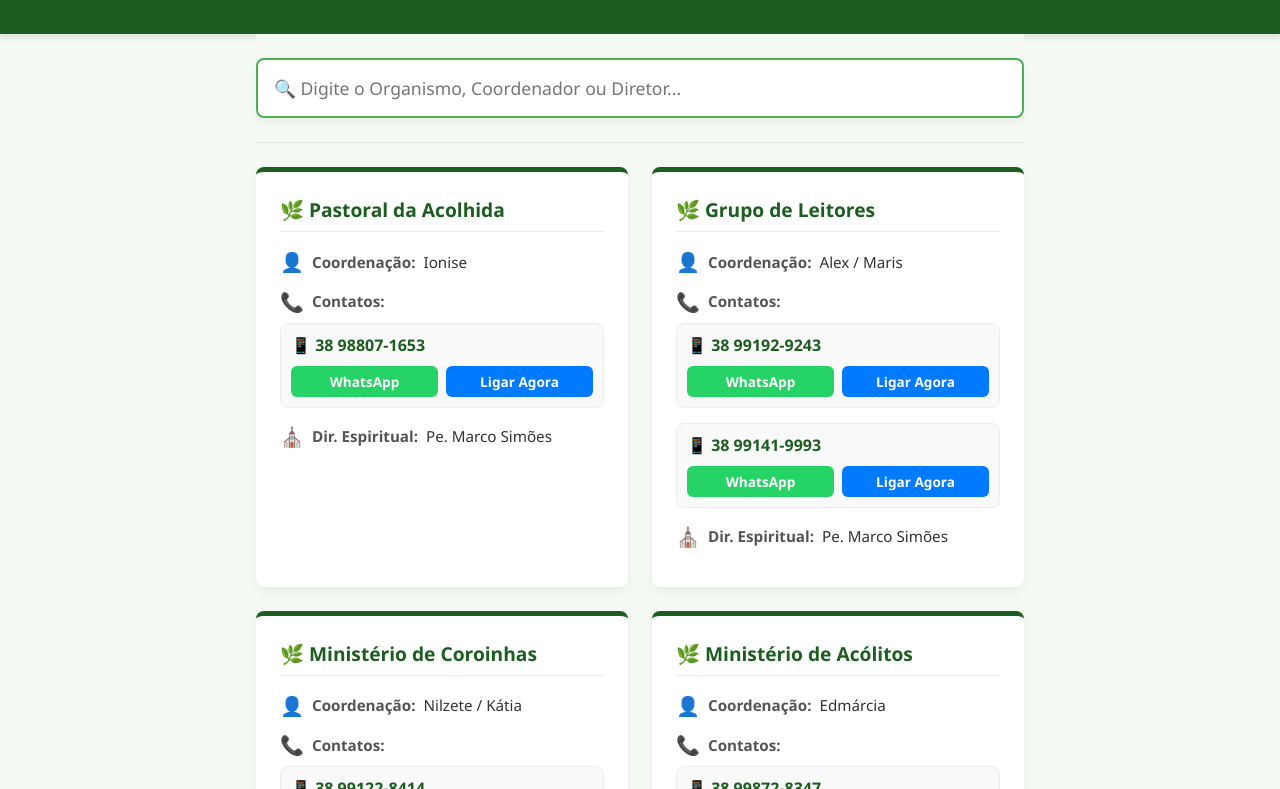
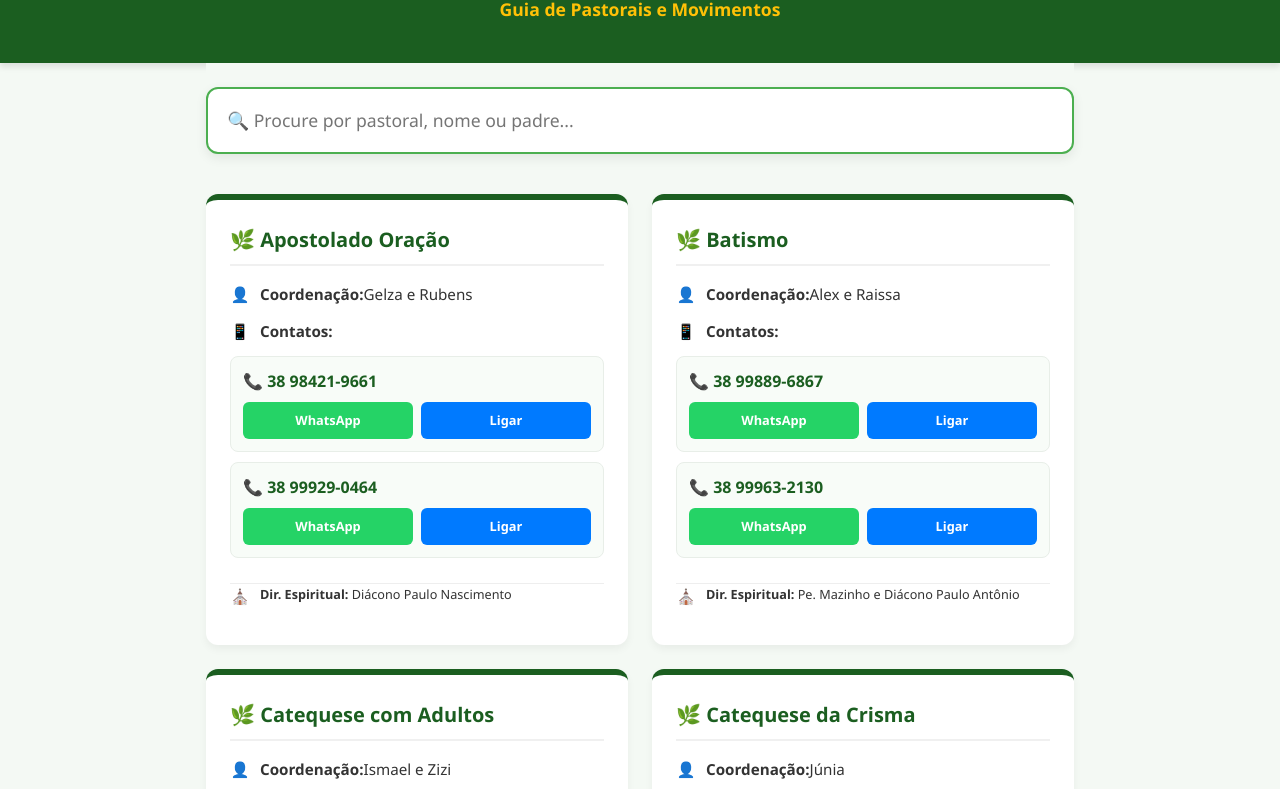
Before and after one commit to Fonseca2025/Coordenadores-Paroquiais, a plain HTML site: page index.html in a window 1280 px wide. Shown: the part 99-888 px from the top of the page. Drawn offline with Linux system fonts and the light colour scheme.

Commit message:
Update index.html

```diff
--- a/index.html
+++ b/index.html
@@ -26,12 +26,13 @@
         body {
             background-color: var(--fundo);
             color: var(--texto-escuro);
+            line-height: 1.6;
         }
 
         header {
             background-color: var(--verde-padroeiro);
             color: var(--branco);
-            padding: 2rem 1rem;
+            padding: 2.5rem 1rem;
             text-align: center;
             box-shadow: 0 4px 6px rgba(0,0,0,0.1);
         }
@@ -39,161 +40,139 @@
         header h1 {
             font-size: 1.8rem;
             margin-bottom: 0.5rem;
+            text-transform: uppercase;
+            letter-spacing: 1px;
         }
 
         header p {
             color: var(--dourado);
-            font-weight: 500;
+            font-weight: 600;
+            font-size: 1.1rem;
         }
 
         main {
-            max-width: 800px;
+            max-width: 900px;
             margin: 0 auto 2rem auto;
             padding: 0 1rem;
         }
 
-        /* Barra de Busca Fixa no Topo */
         .search-container {
             position: sticky;
             top: 0;
             background-color: var(--fundo);
             padding: 1.5rem 0;
             z-index: 100;
-            border-bottom: 1px solid #e0e0e0;
-            margin-bottom: 1.5rem;
+            margin-bottom: 1rem;
         }
 
         #searchInput {
             width: 100%;
-            padding: 1rem;
+            padding: 1.2rem;
             font-size: 1.1rem;
             border: 2px solid var(--verde-claro);
-            border-radius: 8px;
+            border-radius: 12px;
             outline: none;
             transition: 0.3s;
-            box-shadow: 0 4px 6px rgba(0,0,0,0.05);
+            box-shadow: 0 4px 12px rgba(0,0,0,0.08);
         }
 
         #searchInput:focus {
             border-color: var(--verde-padroeiro);
-            box-shadow: 0 0 8px rgba(27, 94, 32, 0.3);
+            box-shadow: 0 0 12px rgba(27, 94, 32, 0.4);
         }
 
         #results {
             display: grid;
-            grid-template-columns: repeat(auto-fill, minmax(300px, 1fr));
+            grid-template-columns: repeat(auto-fill, minmax(320px, 1fr));
             gap: 1.5rem;
         }
 
         .card {
             background: var(--branco);
-            border-radius: 8px;
+            border-radius: 12px;
             padding: 1.5rem;
             box-shadow: 0 4px 8px rgba(0,0,0,0.05);
-            border-top: 5px solid var(--verde-padroeiro);
-            transition: transform 0.2s;
+            border-top: 6px solid var(--verde-padroeiro);
+            transition: all 0.3s ease;
+            display: flex;
+            flex-direction: column;
+            justify-content: space-between;
         }
 
         .card:hover {
             transform: translateY(-5px);
-            box-shadow: 0 6px 12px rgba(0,0,0,0.1);
+            box-shadow: 0 8px 16px rgba(0,0,0,0.12);
         }
 
         .card h2 {
             color: var(--verde-padroeiro);
-            font-size: 1.2rem;
+            font-size: 1.25rem;
             margin-bottom: 1rem;
-            border-bottom: 1px solid #eee;
+            border-bottom: 2px solid #f0f0f0;
             padding-bottom: 0.5rem;
         }
 
-        .card p {
+        .info-row {
             margin-bottom: 0.8rem;
             font-size: 0.95rem;
             display: flex;
-            align-items: center;
-            flex-wrap: wrap;
-        }
-
-        .card p strong {
-            margin-right: 0.5rem;
-            color: #555;
+            align-items: flex-start;
         }
 
         .icon {
-            margin-right: 8px;
-            font-size: 1.2rem;
+            margin-right: 10px;
+            min-width: 20px;
+            text-align: center;
         }
 
-        /* Estilização dos Links de Contato */
         .contact-group {
-            display: flex;
-            flex-direction: column;
-            gap: 8px;
-            margin-bottom: 15px;
-            background: #f9f9f9;
-            padding: 10px;
+            background: #f8fcf8;
+            padding: 12px;
             border-radius: 8px;
-            border: 1px solid #eee;
+            border: 1px solid #e8eee8;
+            margin: 10px 0;
         }
 
         .tel-display {
-            font-weight: 600;
+            font-weight: 700;
             color: var(--verde-padroeiro);
-            font-size: 1rem;
-            margin-bottom: 2px;
+            margin-bottom: 8px;
+            display: block;
         }
 
         .action-buttons {
             display: flex;
             gap: 8px;
-            flex-wrap: wrap;
         }
 
         .btn-contact {
             text-decoration: none;
-            padding: 6px 12px;
+            padding: 8px 12px;
             border-radius: 6px;
-            font-size: 0.85rem;
+            font-size: 0.8rem;
             font-weight: bold;
             display: inline-flex;
             align-items: center;
             justify-content: center;
-            transition: 0.2s;
             color: white;
             flex: 1;
-            min-width: 100px;
+            transition: filter 0.2s;
         }
 
-        .btn-whatsapp {
-            background-color: var(--verde-whatsapp);
-        }
-
-        .btn-whatsapp:hover {
-            background-color: #1DA851;
-        }
-
-        .btn-call {
-            background-color: var(--azul-ligar);
-        }
-
-        .btn-call:hover {
-            background-color: #0056b3;
-        }
-
-        .no-results {
-            text-align: center;
-            color: #777;
-            font-size: 1.2rem;
-            grid-column: 1 / -1;
-            padding: 2rem;
-        }
+        .btn-contact:active { transform: scale(0.98); }
+        .btn-whatsapp { background-color: var(--verde-whatsapp); }
+        .btn-call { background-color: var(--azul-ligar); }
+        .btn-contact:hover { filter: brightness(0.9); }
 
         footer {
             text-align: center;
-            padding: 2rem;
-            color: #777;
-            font-size: 0.9rem;
+            padding: 3rem 1rem;
+            color: #666;
+            font-style: italic;
+        }
+
+        @media (max-width: 480px) {
+            #results { grid-template-columns: 1fr; }
         }
     </style>
 </head>
@@ -201,25 +180,28 @@
 
     <header>
         <h1>Matriz São Judas Tadeu</h1>
-        <p>Coordenadores Pastorais e Movimentos</p>
+        <p>Guia de Pastorais e Movimentos</p>
     </header>
 
     <main>
         <div class="search-container">
-            <input type="text" id="searchInput" placeholder="🔍 Digite o Organismo, Coordenador ou Diretor...">
+            <input type="text" id="searchInput" placeholder="🔍 Procure por pastoral, nome ou padre...">
         </div>
 
-        <div id="results">
-            <!-- Os resultados aparecerão aqui -->
-        </div>
+        <div id="results"></div>
     </main>
 
     <footer>
-        <p>Devemos buscar a Pastoral de Conjunto!</p>
+        <p>"Onde dois ou três estiverem reunidos em meu nome, eu estou ali, no meio deles." (Mt 18,20)</p>
+        <p style="margin-top: 10px; font-size: 0.8rem;">Pastoral de Conjunto - 2026</p>
     </footer>
 
     <script>
-        const pastorais =[
+        const pastorais = [
+            // NOVA INCLUSÃO
+            { organismo: "Pastoral Litúrgica", nome: "Sarah", telefone: "38 99146-7612", diretor: "Pe. Marco Simões" },
+
+            // DADOS EXISTENTES
             { organismo: "Pastoral da Acolhida", nome: "Ionise", telefone: "38 98807-1653", diretor: "Pe. Marco Simões" },
             { organismo: "Grupo de Leitores", nome: "Alex / Maris", telefone: "38 99192-9243 / 38 99141-9993", diretor: "Pe. Marco Simões" },
             { organismo: "Ministério de Coroinhas", nome: "Nilzete / Kátia", telefone: "38 99122-8414 / 38 99212-1213", diretor: "Pe. Marco Simões" },
@@ -239,28 +221,12 @@
             { organismo: "Catequese com Adultos", nome: "Ismael e Zizi", telefone: "38 99953-4278 / 38 99931-4326", diretor: "Pe. Mazinho e Diácono Paulo Antônio" },
             { organismo: "Batismo", nome: "Alex e Raissa", telefone: "38 99889-6867 / 38 99963-2130", diretor: "Pe. Mazinho e Diácono Paulo Antônio" },
             { organismo: "Pastoral Familiar", nome: "Aline e Luciano", telefone: "38 99740-4888 / 38 99997-9403", diretor: "Pe. Marco Simões" },
-            { organismo: "Casos Consensuais", nome: "Gelza e Rubens", telefone: "38 98421-9661 / 38 99929-0464", diretor: "Pe. Marco Simões" },
-            { organismo: "Preparação Noivos", nome: "Terezinha e Gilberto", telefone: "38 99156-7579 / 38 99848-0513", diretor: "Pe. Marco Simões" },
-            { organismo: "ECC", nome: "Hugo e Paula Jane", telefone: "38 99934-9727 / 38 99819-2981", diretor: "Pe. Marco Simões" },
-            { organismo: "ENFIC", nome: "Maicon e Adriana", telefone: "38 99811-5499 / 38 99163-3049", diretor: "Pe. Marco Simões" },
-            { organismo: "EAC", nome: "Joenilton e Érica", telefone: "38 98806-9824 / 38 98848-4384", diretor: "Pe. Marco Simões" },
-            { organismo: "MAC", nome: "Felipe e Alessandra", telefone: "38 98403-4054 / 38 98415-7667", diretor: "Pe. Marco Simões" },
             { organismo: "Pastoral do Dizimo", nome: "Ruy e Cláudia", telefone: "38 99952-1530 / 38 99999-6910", diretor: "Diácono Paulo Nascimento" },
             { organismo: "Apostolado Oração", nome: "Gelza e Rubens", telefone: "38 98421-9661 / 38 99929-0464", diretor: "Diácono Paulo Nascimento" },
             { organismo: "Mãe Rainha", nome: "Nice", telefone: "38 98409-4660", diretor: "Diácono Alvino" },
             { organismo: "Legião de Maria", nome: "Lucinha", telefone: "38 98858-5926", diretor: "Diácono Alvino" },
-            { organismo: "Mulheres que Oram", nome: "Marília", telefone: "38 99172-0634", diretor: "Diácono Alvino" },
-            { organismo: "Pastoral Carcerária", nome: "Dílson", telefone: "38 99800-8309 / 38 3214-1084", diretor: "Diácono Alvino" },
-            { organismo: "Apostolado da Sagrada Face", nome: "Zina", telefone: "38 3216-1432 / 38 99212-2610", diretor: "Diácono Alvino" },
-            { organismo: "Comunidade Cristo Rei (Conselho)", nome: "Cleide", telefone: "38 99103-1180", diretor: "-" },
-            { organismo: "Comunidade Santo Inácio (Conselho)", nome: "Fábio e Vera", telefone: "38 99987-6852 / 38 99961-7629", diretor: "-" },
-            { organismo: "Comunidade N. Sra. da Boa Viagem (Conselho)", nome: "André", telefone: "38 9923-6172", diretor: "-" },
-            { organismo: "Comunidade São Judas Tadeu (Conselho)", nome: "Raquel", telefone: "38 99908-4728", diretor: "-" },
-            { organismo: "Comunidade Santa Bárbara (Conselho)", nome: "Adriana", telefone: "38 99748-6801", diretor: "-" },
-            { organismo: "Comunidade Bico da Pedra (Conselho)", nome: "Edilene", telefone: "38 9891-1058", diretor: "-" },
-            { organismo: "Comunidade Salto (Conselho)", nome: "Ângela", telefone: "38 99839-9224", diretor: "-" },
-            { organismo: "Comunidade Palmito (Conselho)", nome: "Socorro", telefone: "38 99966-6032", diretor: "-" }
-        ];
+            { organismo: "Comunidade São Judas Tadeu (Conselho)", nome: "Raquel", telefone: "38 99908-4728", diretor: "Pe. Marco Simões" }
+        ].sort((a, b) => a.organismo.localeCompare(b.organismo)); // Ordenação Alfabética
 
         const searchInput = document.getElementById('searchInput');
         const resultsContainer = document.getElementById('results');
@@ -270,69 +236,58 @@
         }
 
         function formatarTelefones(telefoneStr) {
-            const telefones = telefoneStr.split(' / ');
-
-            return telefones.map(tel => {
-                let numLimpo = tel.replace(/\D/g, '');
-
-                // Se o número não começar com 55, adiciona o código do Brasil
-                if (!numLimpo.startsWith('55')) {
-                    numLimpo = '55' + numLimpo;
-                }
-
-                const linkZap = `https://wa.me/${numLimpo}?text=Olá`;
-                const linkCall = `tel:+${numLimpo}`;
+            return telefoneStr.split(' / ').map(tel => {
+                const numLimpo = tel.replace(/\D/g, '');
+                const ddi = numLimpo.length <= 11 ? '55' : '';
+                const linkZap = `https://wa.me/${ddi}${numLimpo}`;
+                const linkCall = `tel:+${ddi}${numLimpo}`;
 
                 return `
                 <div class="contact-group">
-                    <div class="tel-display">📱 ${tel}</div>
+                    <span class="tel-display">📞 ${tel}</span>
                     <div class="action-buttons">
                         <a href="${linkZap}" target="_blank" class="btn-contact btn-whatsapp">WhatsApp</a>
-                        <a href="${linkCall}" class="btn-contact btn-call">Ligar Agora</a>
+                        <a href="${linkCall}" class="btn-contact btn-call">Ligar</a>
                     </div>
                 </div>`;
-            } ).join('');
+            }).join('');
         }
 
         function displayResults(query) {
             resultsContainer.innerHTML = '';
-            const termoBusca = removerAcentos(query);
+            const termo = removerAcentos(query);
 
-            const filteredData = pastorais.filter(item =>
-                removerAcentos(item.organismo).includes(termoBusca) ||
-                removerAcentos(item.nome).includes(termoBusca) ||
-                removerAcentos(item.diretor).includes(termoBusca)
+            const filtered = pastorais.filter(item =>
+                removerAcentos(item.organismo).includes(termo) ||
+                removerAcentos(item.nome).includes(termo) ||
+                removerAcentos(item.diretor).includes(termo)
             );
 
-            if (filteredData.length === 0) {
-                resultsContainer.innerHTML = '<div class="no-results">Nenhum resultado encontrado. Tente outra palavra.</div>';
+            if (filtered.length === 0) {
+                resultsContainer.innerHTML = '<div style="grid-column: 1/-1; text-align: center; padding: 2rem;">Ops! Não encontramos nada com esse nome.</div>';
                 return;
             }
 
-            filteredData.forEach(item => {
-                const card = document.createElement('div');
-                card.className = 'card';
-
-                // Lógica de rótulo: "Conselheiro" para comunidades, "Coordenação" para os demais.
-                const label = item.organismo.toLowerCase().includes('comunidade') ? 'Conselheiro' : 'Coordenação';
-
-                card.innerHTML = `
-                    <h2>🌿 ${item.organismo}</h2>
-                    <p><span class="icon">👤</span> <strong>${label}:</strong> ${item.nome}</p>
-                    <p style="margin-bottom: 0.5rem;"><span class="icon">📞</span> <strong>Contatos:</strong></p>
+            filtered.forEach(item => {
+                const label = item.organismo.includes('Comunidade') ? 'Conselheiro(a)' : 'Coordenação';
+                const div = document.createElement('div');
+                div.className = 'card';
+                div.innerHTML = `
                     <div>
+                        <h2>🌿 ${item.organismo}</h2>
+                        <div class="info-row"><span class="icon">👤</span> <strong>${label}:</strong> ${item.nome}</div>
+                        <div class="info-row"><span class="icon">📱</span> <strong>Contatos:</strong></div>
                         ${formatarTelefones(item.telefone)}
                     </div>
-                    <p><span class="icon">⛪</span> <strong>Dir. Espiritual:</strong> ${item.diretor}</p>
+                    <div class="info-row" style="margin-top:15px; border-top: 1px solid #eee; pt: 10px;">
+                        <span class="icon">⛪</span> <small><strong>Dir. Espiritual:</strong> ${item.diretor}</small>
+                    </div>
                 `;
-                resultsContainer.appendChild(card);
+                resultsContainer.appendChild(div);
             });
         }
 
-        searchInput.addEventListener('input', (e) => {
-            displayResults(e.target.value);
-        });
-
+        searchInput.addEventListener('input', (e) => displayResults(e.target.value));
         displayResults('');
     </script>
 </body>
```
